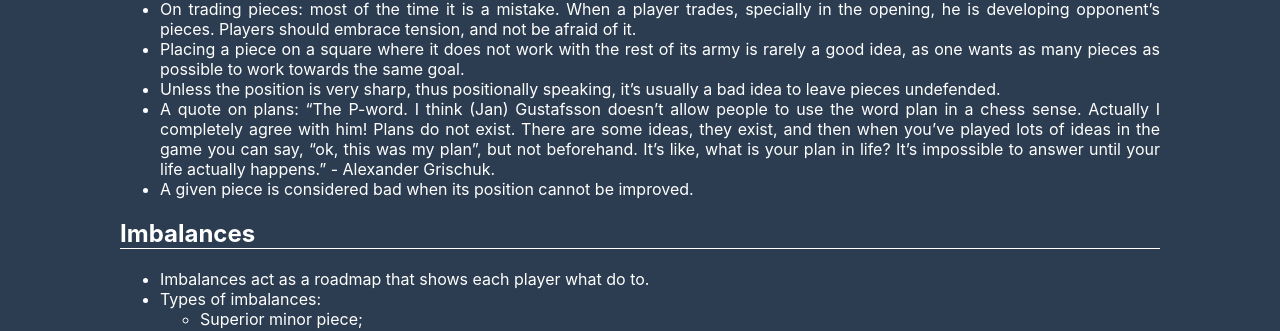
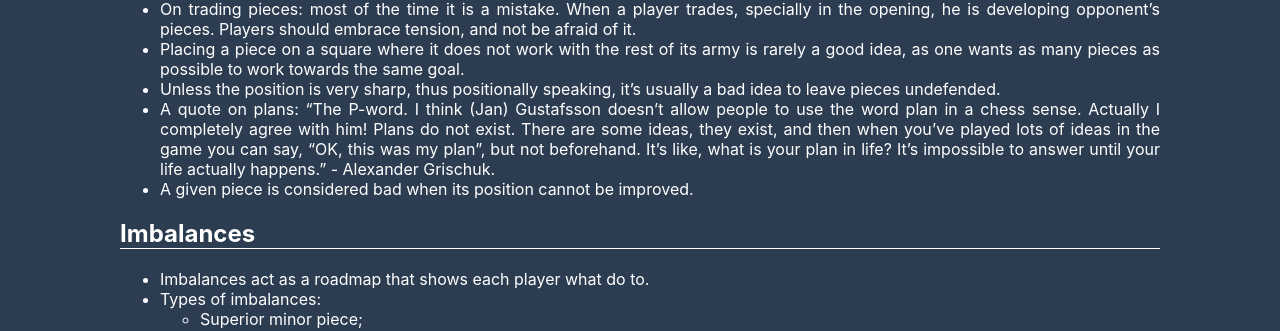
Before and after one commit to brunoroque06/brunoroque06.github.io, a Jekyll site: the page built from _pages/chess-fundamentals.md, in a window 1280 px wide and 900 px high, scrolled down 328 px. Shown: the part 161-492 px from the top of the window. Built offline with Jekyll 4.4.1, drawn with Linux system fonts in a browser that asks for light colours; some of the changed text lies outside the part shown.

```diff
--- a/_pages/chess-fundamentals.md
+++ b/_pages/chess-fundamentals.md
@@ -16,7 +16,7 @@ This page contains a compilation of chess fundamentals.
 - On trading pieces: most of the time it is a mistake. When a player trades, specially in the opening, he is developing opponent's pieces. Players should embrace tension, and not be afraid of it.
 - Placing a piece on a square where it does not work with the rest of its army is rarely a good idea, as one wants as many pieces as possible to work towards the same goal.
 - Unless the position is very sharp, thus positionally speaking, it's usually a bad idea to leave pieces undefended.
-- A quote on plans: "The P-word. I think (Jan) Gustafsson doesn't allow people to use the word plan in a chess sense. Actually I completely agree with him! Plans do not exist. There are some ideas, they exist, and then when you've played lots of ideas in the game you can say, "ok, this was my plan", but not beforehand. It's like, what is your plan in life? It's impossible to answer until your life actually happens." - Alexander Grischuk.
+- A quote on plans: "The P-word. I think (Jan) Gustafsson doesn't allow people to use the word plan in a chess sense. Actually I completely agree with him! Plans do not exist. There are some ideas, they exist, and then when you've played lots of ideas in the game you can say, "OK, this was my plan", but not beforehand. It's like, what is your plan in life? It's impossible to answer until your life actually happens." - Alexander Grischuk.
 - A given piece is considered bad when its position cannot be improved.
 
 ## Imbalances
```
Also changed, not shown: other parts of _pages/chess-fundamentals.md (+8 -0 lines).
